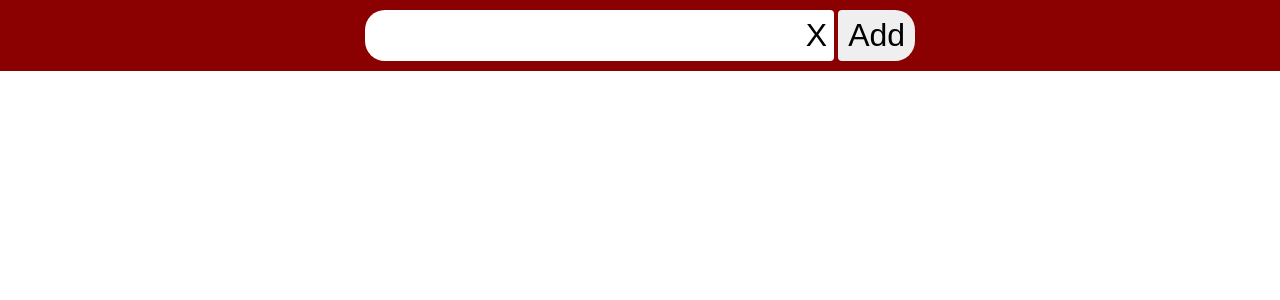
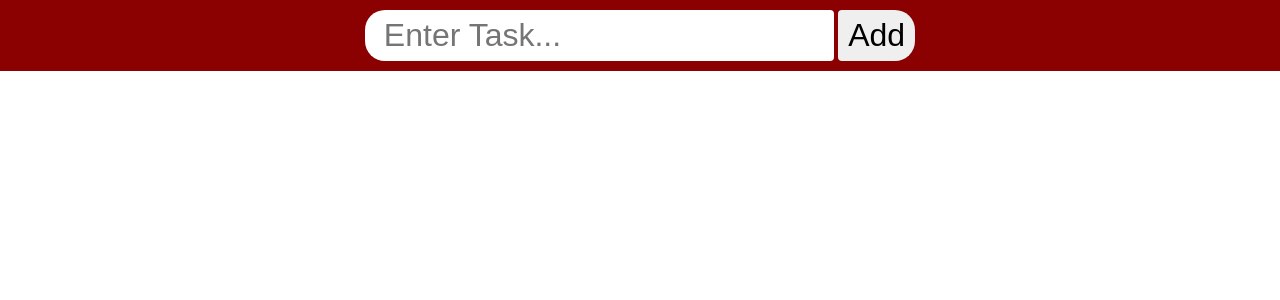
Before and after one commit to Kyle-Panuringan/todo-tasks, a React (Vite) app: page / in a window 1280 px wide. Shown: the top 300 px of the page. Built offline with nearby package versions, Linux system fonts and the light colour scheme.

Commit message:
TaskCreate: Add Button X clear functionality

```diff
--- a/src/components/TaskCreate/TaskCreate.tsx
+++ b/src/components/TaskCreate/TaskCreate.tsx
@@ -1,11 +1,33 @@
+import { useState } from "react";
 import "./taskCreate.scss";
 
 const TaskCreate = () => {
+  const [taskCreateValue, setTaskCreateValue] = useState("");
+
+  const handleTaskCreateValueClear = () => {
+    setTaskCreateValue("");
+  };
+
   return (
     <form id="taskCreate">
       <div id="taskCreateInputBox">
-        <input type="text" name="taskInputSearch" id="taskInputSearch" />
-        <button type="button">X</button>
+        <input
+          type="text"
+          name="taskInputSearch"
+          id="taskInputSearch"
+          placeholder="Enter Task..."
+          value={taskCreateValue}
+          onChange={(e: React.ChangeEvent<HTMLInputElement>) =>
+            setTaskCreateValue(e.target.value)
+          }
+        />
+        <button
+          type="button"
+          style={{ visibility: `${taskCreateValue ? "visible" : "hidden"}` }}
+          onClick={handleTaskCreateValueClear}
+        >
+          X
+        </button>
       </div>
       <button type="submit" id="taskAddCreateButton">
         Add
```
